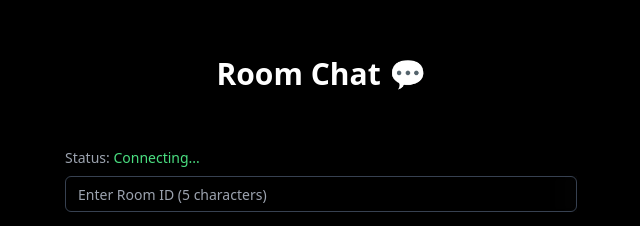
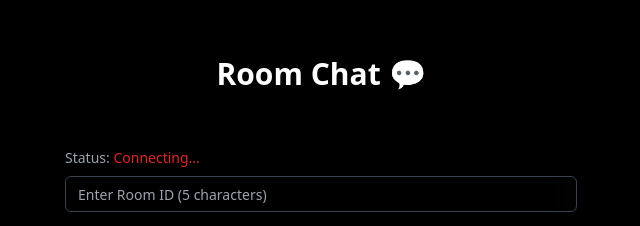
Before and after one commit to developingright/Room-Chat, a React (Vite) app in the folder Frontend/: page / in a window 1280 px wide. Shown: the part 164-390 px from the top of the page, without its empty margins (319-959 px from the left). Built offline with nearby package versions, Linux system fonts and the light colour scheme; no server answers.

Commit message:
minor change

```diff
--- a/Frontend/src/pages/Room.tsx
+++ b/Frontend/src/pages/Room.tsx
@@ -125,7 +125,7 @@ const Room = () => {
             Status:{" "}
             <span
               className={`${
-                connected !== "connected" ? "text-green-400" : "text-red-600"
+                connected == "Connected" ? "text-green-400" : "text-red-600"
               }`}
             >
               {connected}
```
